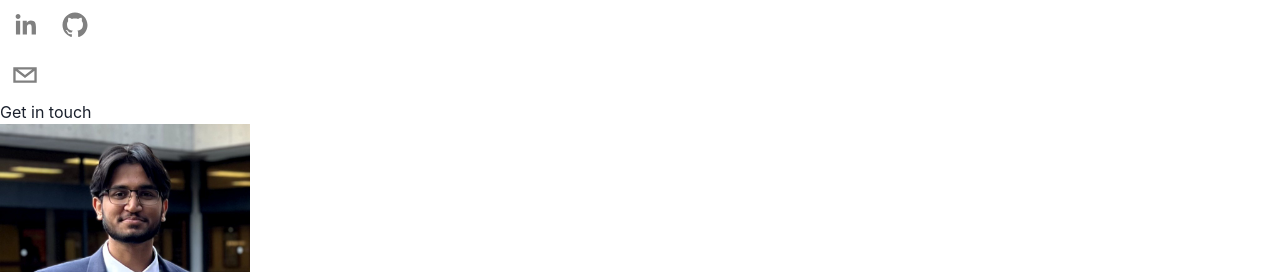
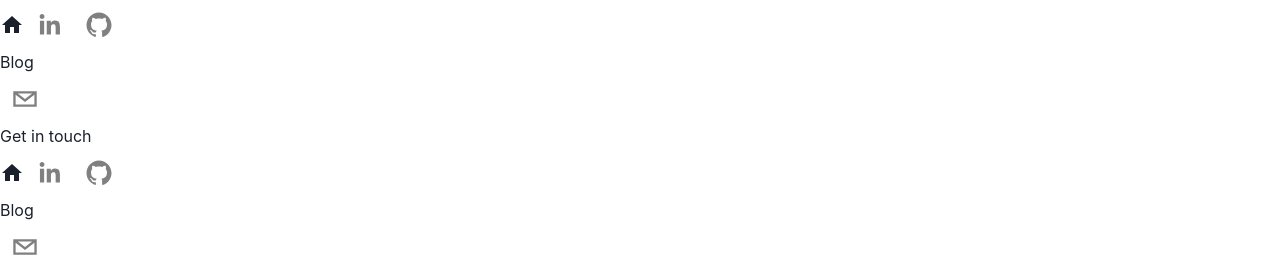
Before and after one commit to SaiyedRushan/Portfolio_2.0, a Next.js app: page / in a window 1280 px wide. Shown: the top 272 px of the page. Built offline with nearby package versions, Linux system fonts and the light colour scheme.

Commit message:
add styling and home button, make navbar available across all pages

```diff
--- a/components/Header.tsx
+++ b/components/Header.tsx
@@ -2,23 +2,25 @@ import React from "react"
 import { SocialIcon } from "react-social-icons"
 import { motion } from "framer-motion"
 import Link from "next/link"
-
-type Props = {
-  isBlog: boolean
-  isBlogPage?: boolean
-}
+import { Home } from "@mui/icons-material"
 
 function Header() {
   return (
     <header className='sticky top-0 p-5 flex items-start justify-between max-w-7xl mx-auto z-20 xl:items-center'>
-      <motion.div initial={{ x: -500, opacity: 0, scale: 0.5 }} animate={{ x: 0, opacity: 1, scale: 1 }} transition={{ duration: 1.5 }} className='flex flex-row items-center'>
-        <SocialIcon url='https://www.linkedin.com/in/rushanshahsaiyed/' fgColor='gray' target='_blank' bgColor='transparent'></SocialIcon>
-        <SocialIcon url='https://github.com/SaiyedRushan' target='_blank' fgColor='gray' bgColor='transparent'></SocialIcon>
+      <motion.div initial={{ x: -500, opacity: 0, scale: 0.5 }} animate={{ x: 0, opacity: 1, scale: 1 }} transition={{ duration: 1.5 }} className='flex flex-row items-center gap-3'>
+        <Link href='/' className='hover:shadow-lg hover:scale-125 transform transition-transform duration-300'>
+          <Home className='text-gray-400'></Home>
+        </Link>
+        <SocialIcon url='https://www.linkedin.com/in/rushanshahsaiyed/' fgColor='gray' target='_blank' bgColor='transparent' className='hover:shadow-lg hover:scale-125 transform transition-transform duration-300'></SocialIcon>
+        <SocialIcon url='https://github.com/SaiyedRushan' target='_blank' fgColor='gray' bgColor='transparent' className='hover:shadow-lg hover:scale-125 transform transition-transform duration-300'></SocialIcon>
+        <Link href='/blogs' className='hover:shadow-lg hover:scale-125 transform transition-transform duration-300'>
+          <p className='uppercase text-sm text-gray-400 p-3'>Blog</p>
+        </Link>
       </motion.div>
 
       <motion.div initial={{ x: 500, opacity: 0, scale: 0.5 }} animate={{ x: 0, opacity: 1, scale: 1 }} transition={{ duration: 1.5 }} className='flex flex-row items-center text-gray-300 cursor-pointer'>
-        <SocialIcon className='cursor-pointer' network='email' fgColor='gray' bgColor='transparent' />
-        <Link href='/#contact'>
+        <SocialIcon network='email' fgColor='gray' bgColor='transparent' className='cursor-pointer hover:shadow-lg hover:scale-125 transform transition-transform duration-300' url='mailto:rushan52@gmail.com' />
+        <Link href='/#contact' className='hover:shadow-lg hover:scale-125 transform transition-transform duration-300 mx-4'>
           <p className='uppercase hidden md:inline-flex text-sm text-gray-400'>Get in touch</p>
         </Link>
       </motion.div>
--- a/pages/_app.tsx
+++ b/pages/_app.tsx
@@ -1,11 +1,13 @@
-import "../styles/globals.css";
-import type { AppProps } from "next/app";
-import { ChakraProvider } from "@chakra-ui/react";
+import "../styles/globals.css"
+import type { AppProps } from "next/app"
+import { ChakraProvider } from "@chakra-ui/react"
+import Header from "../components/Header"
 
 export default function App({ Component, pageProps }: AppProps) {
   return (
     <ChakraProvider>
+      <Header />
       <Component {...pageProps} />
     </ChakraProvider>
-  );
+  )
 }
```
